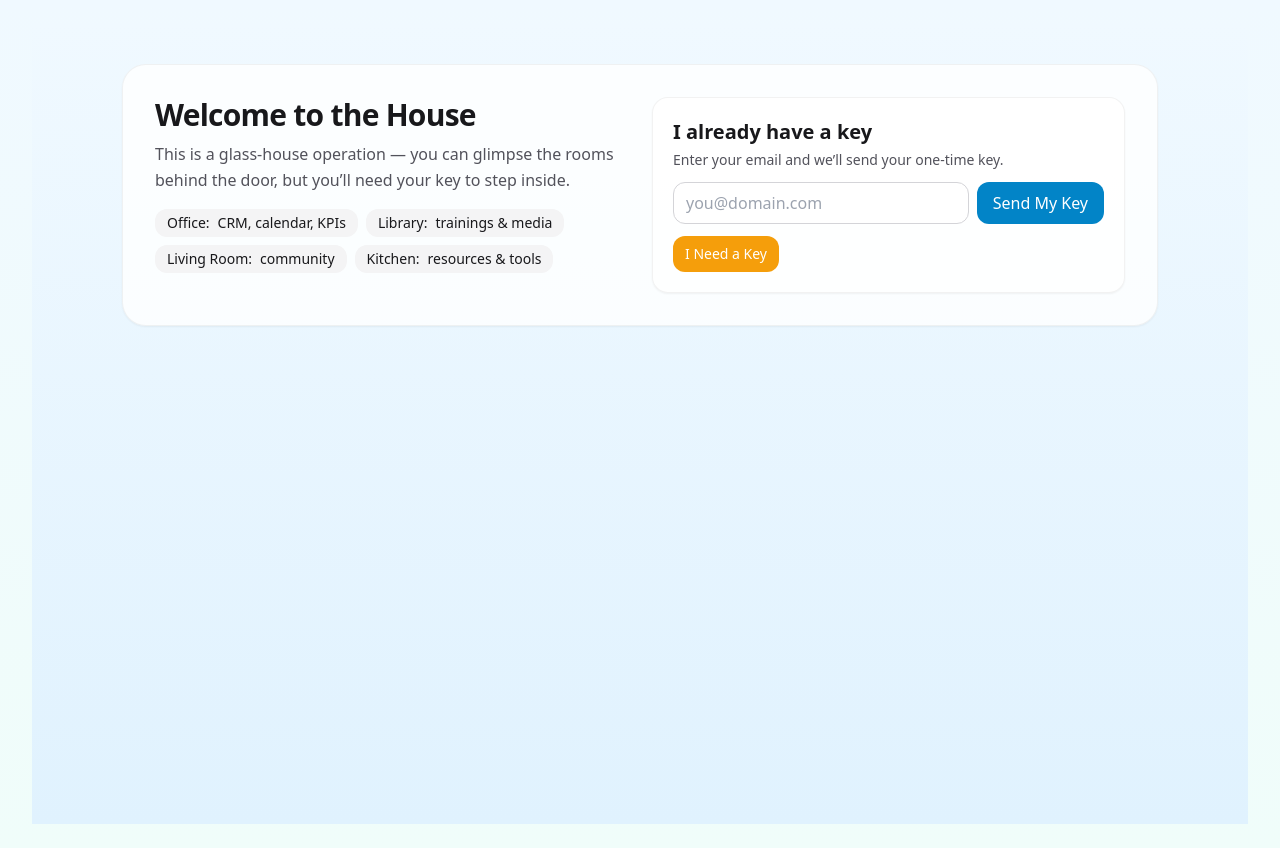
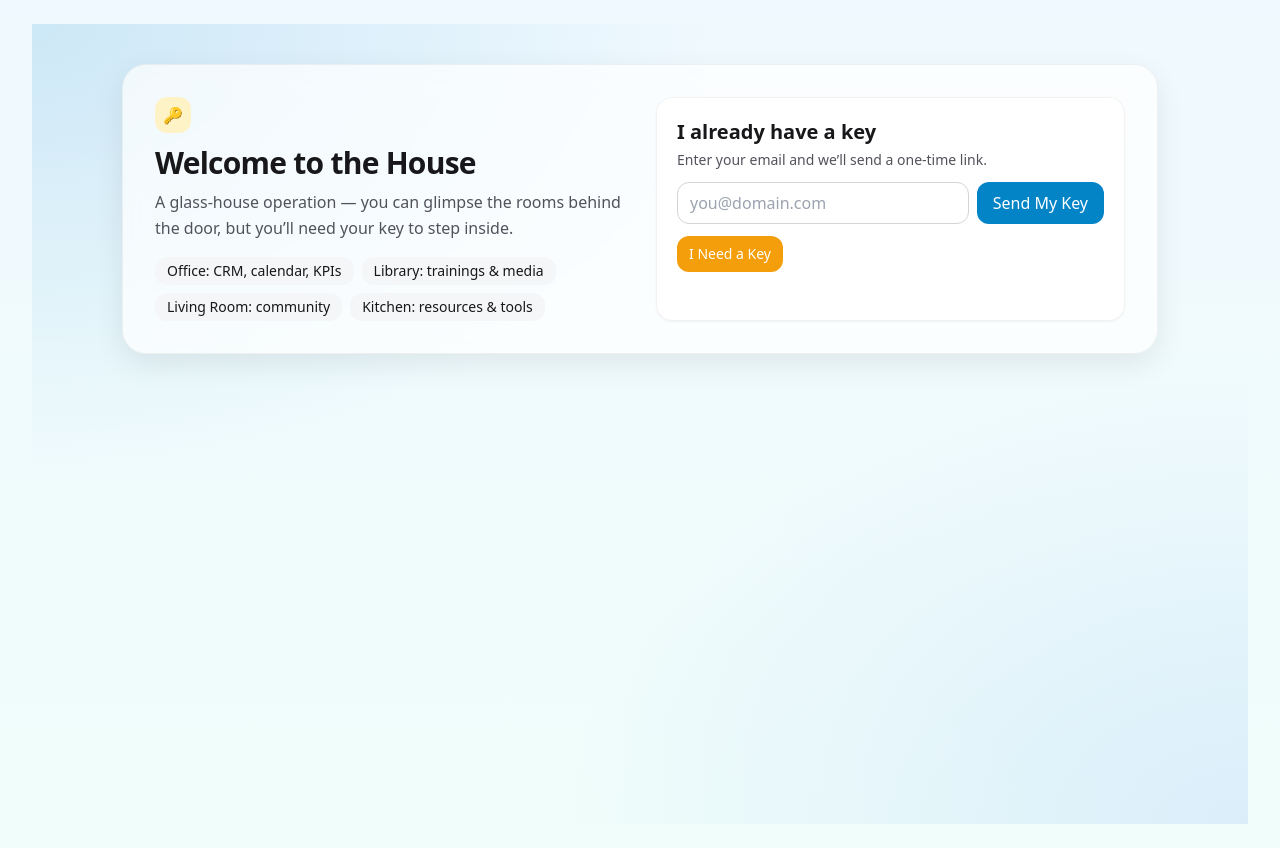
Before and after one commit to talormayde/Freedomfamily, a Next.js app: page / in a window 1280 px wide. Built offline with nearby package versions, Linux system fonts and the light colour scheme.

Commit message:
Update page.tsx

```diff
--- a/app/page.tsx
+++ b/app/page.tsx
@@ -8,118 +8,81 @@ import { supabaseBrowser } from '@/lib/supabase-browser';
 export default function HomePage() {
   const supa = supabaseBrowser();
   const [authed, setAuthed] = useState<boolean | null>(null);
+  const [busy, setBusy] = useState(false);
+  const [email, setEmail] = useState('');
+  const [sent, setSent] = useState(false);
+  const [err, setErr] = useState<string | null>(null);
 
-  // Check auth once on mount and on auth state changes
   useEffect(() => {
     let mounted = true;
-
     (async () => {
       const { data: { session } } = await supa.auth.getSession();
-      if (!mounted) return;
-      setAuthed(!!session);
+      if (mounted) setAuthed(!!session);
     })();
-
-    const { data: { subscription } } = supa.auth.onAuthStateChange((_e, session) => {
-      setAuthed(!!session);
+    const { data: { subscription } } = supa.auth.onAuthStateChange((_e, s) => {
+      setAuthed(!!s);
     });
-
-    return () => {
-      mounted = false;
-      subscription.unsubscribe();
-    };
+    return () => subscription.unsubscribe();
   }, [supa]);
 
+  async function sendMagicLink(e: React.FormEvent) {
+    e.preventDefault();
+    setBusy(true); setErr(null);
+    const redirect =
+      (process.env.NEXT_PUBLIC_SITE_URL || window.location.origin) + '/auth/callback';
+    const { error } = await supa.auth.signInWithOtp({
+      email,
+      options: { emailRedirectTo: redirect }, // plain https URL; no custom scheme => no “open in app” prompt
+    });
+    setBusy(false);
+    if (error) return setErr(error.message);
+    setSent(true);
+  }
+
   return (
-    <div className="min-h-screen bg-gradient-to-b from-sky-50 to-sky-100 dark:from-zinc-900 dark:to-zinc-950">
+    <div className="min-h-screen w-full bg-[radial-gradient(ellipse_at_top_left,rgba(2,132,199,0.15),transparent_40%),radial-gradient(ellipse_at_bottom_right,rgba(59,130,246,0.12),transparent_40%)] dark:bg-[radial-gradient(ellipse_at_top_left,rgba(2,132,199,0.15),transparent_40%),radial-gradient(ellipse_at_bottom_right,rgba(59,130,246,0.10),transparent_40%)]">
       <div className="px-4 md:px-6 lg:px-8 max-w-[1100px] mx-auto w-full py-10">
-        {/* Hero */}
-        <div className="rounded-3xl bg-white/80 dark:bg-zinc-900/70 border border-black/5 dark:border-white/10 p-6 sm:p-8 shadow-sm">
-          <div className="grid md:grid-cols-2 gap-6 items-start">
+        {/* Glass hero */}
+        <div className="rounded-3xl border border-black/5 dark:border-white/10 bg-white/70 dark:bg-zinc-900/60 backdrop-blur-md shadow-[0_10px_30px_rgba(0,0,0,0.08)] p-6 sm:p-8">
+          <div className="grid md:grid-cols-2 gap-8">
             <div>
-              <h1 className="text-3xl font-bold tracking-tight">Welcome to the House</h1>
+              <div className="inline-flex h-9 w-9 items-center justify-center rounded-xl bg-amber-100 text-amber-700">🔑</div>
+              <h1 className="mt-3 text-3xl font-bold tracking-tight">Welcome to the House</h1>
               <p className="mt-2 text-zinc-600 dark:text-zinc-400">
-                This is a glass-house operation — you can glimpse the rooms behind
-                the door, but you’ll need your key to step inside.
+                A glass-house operation — you can glimpse the rooms behind the door,
+                but you’ll need your key to step inside.
               </p>
 
-              {/* Small inline “room” pills (always visible as descriptions) */}
+              {/* Always-visible “room” chips (just descriptors) */}
               <div className="mt-4 flex flex-wrap gap-2 text-sm">
-                <span className="inline-flex items-center gap-2 rounded-xl bg-zinc-100 dark:bg-zinc-800 px-3 py-1">
+                <span className="rounded-xl bg-zinc-100/80 dark:bg-zinc-800/70 px-3 py-1">
                   <span className="font-medium">Office:</span> CRM, calendar, KPIs
                 </span>
-                <span className="inline-flex items-center gap-2 rounded-xl bg-zinc-100 dark:bg-zinc-800 px-3 py-1">
+                <span className="rounded-xl bg-zinc-100/80 dark:bg-zinc-800/70 px-3 py-1">
                   <span className="font-medium">Library:</span> trainings &amp; media
                 </span>
-                <span className="inline-flex items-center gap-2 rounded-xl bg-zinc-100 dark:bg-zinc-800 px-3 py-1">
+                <span className="rounded-xl bg-zinc-100/80 dark:bg-zinc-800/70 px-3 py-1">
                   <span className="font-medium">Living Room:</span> community
                 </span>
-                <span className="inline-flex items-center gap-2 rounded-xl bg-zinc-100 dark:bg-zinc-800 px-3 py-1">
+                <span className="rounded-xl bg-zinc-100/80 dark:bg-zinc-800/70 px-3 py-1">
                   <span className="font-medium">Kitchen:</span> resources &amp; tools
                 </span>
               </div>
             </div>
 
-            {/* Magic-link box */}
-            <LoginCard />
-          </div>
-        </div>
-
-        {/* Big room cards — ONLY when authenticated */}
-        {authed ? (
-          <div className="mt-6 grid sm:grid-cols-2 gap-4">
-            <RoomCard title="Office" desc="CRM, Calendar, KPIs" href="/office" />
-            <RoomCard title="Library" desc="Trainings & Media" href="/library" />
-            <RoomCard title="Living Room" desc="Community" href="/living-room" />
-            <RoomCard title="Kitchen" desc="Resources & Tools" href="/kitchen" />
-          </div>
-        ) : null}
-      </div>
-    </div>
-  );
-}
-
-/* ---------- tiny pieces ---------- */
-
-function LoginCard() {
-  const supa = supabaseBrowser();
-  const [email, setEmail] = useState('');
-  const [busy, setBusy] = useState(false);
-  const [sent, setSent] = useState(false);
-  const [error, setError] = useState<string | null>(null);
-
-  async function sendLink(e: React.FormEvent) {
-    e.preventDefault();
-    setBusy(true);
-    setError(null);
-
-    const redirectTo =
-      process.env.NEXT_PUBLIC_SITE_URL
-        ? `${process.env.NEXT_PUBLIC_SITE_URL}/auth/callback`
-        : `${window.location.origin}/auth/callback`;
-
-    const { error } = await supa.auth.signInWithOtp({
-      email,
-      options: { emailRedirectTo: redirectTo },
-    });
-
-    setBusy(false);
-    if (error) return setError(error.message);
-    setSent(true);
-  }
-
-  return (
-    <div className="rounded-2xl bg-white/80 dark:bg-zinc-900/70 border border-black/5 dark:border-white/10 p-4 sm:p-5 shadow-sm">
+            {/* Magic-link card */}
+            <div className="rounded-2xl border border-black/5 dark:border-white/10 bg-white/80 dark:bg-zinc-950/60 backdrop-blur p-4 sm:p-5 shadow-sm">
               <h3 className="font-semibold">I already have a key</h3>
               <p className="mt-1 text-sm text-zinc-600 dark:text-zinc-400">
-        Enter your email and we’ll send your one-time key.
+                Enter your email and we’ll send a one-time link.
               </p>
 
               {sent ? (
                 <div className="mt-3 text-sm rounded-xl border border-zinc-200 dark:border-zinc-800 p-3">
-          ✅ Check your inbox for the magic link.
+                  ✅ Link sent. Check your inbox on this device and tap it to finish signing in.
                 </div>
               ) : (
-        <form onSubmit={sendLink} className="mt-3 grid gap-2 sm:grid-cols-[1fr_auto]">
+                <form onSubmit={sendMagicLink} className="mt-3 grid gap-2 sm:grid-cols-[1fr_auto]">
                   <input
                     type="email"
                     required
@@ -138,7 +101,7 @@ function LoginCard() {
                 </form>
               )}
 
-      {error && <div className="mt-2 text-sm text-red-600">{error}</div>}
+              {err && <div className="mt-2 text-sm text-red-600">{err}</div>}
 
               <div className="mt-3">
                 <Link
@@ -149,6 +112,20 @@ function LoginCard() {
                 </Link>
               </div>
             </div>
+          </div>
+        </div>
+
+        {/* Big room cards — visible only when authenticated */}
+        {authed ? (
+          <div className="mt-6 grid sm:grid-cols-2 gap-4">
+            <RoomCard title="Office" desc="CRM, Calendar, KPIs" href="/office" />
+            <RoomCard title="Library" desc="Trainings & Media" href="/library" />
+            <RoomCard title="Living Room" desc="Community" href="/living-room" />
+            <RoomCard title="Kitchen" desc="Resources & Tools" href="/kitchen" />
+          </div>
+        ) : null}
+      </div>
+    </div>
   );
 }
 
@@ -156,7 +133,7 @@ function RoomCard({ title, desc, href }: { title: string; desc: string; href: st
   return (
     <Link
       href={href}
-      className="block rounded-2xl bg-white/80 dark:bg-zinc-900/70 p-4 shadow-sm hover:shadow-md border border-black/5 dark:border-white/10"
+      className="block rounded-2xl bg-white/80 dark:bg-zinc-900/70 p-4 shadow-sm hover:shadow-md border border-black/5 dark:border-white/10 backdrop-blur"
     >
       <div className="font-medium">{title}</div>
       <div className="text-sm text-zinc-600 dark:text-zinc-400">{desc}</div>
```
Lines whose indentation alone changed are shown as unchanged.
